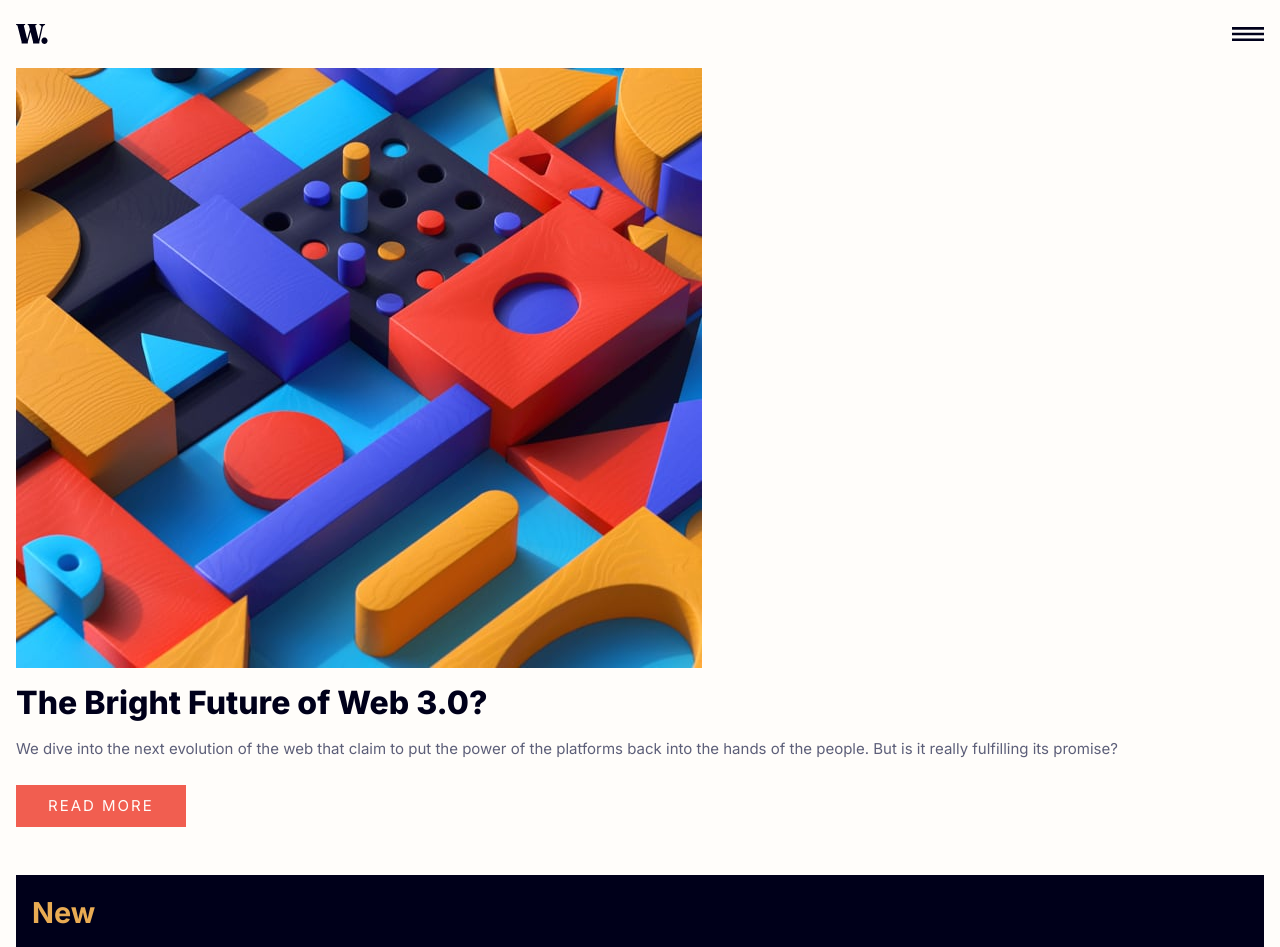
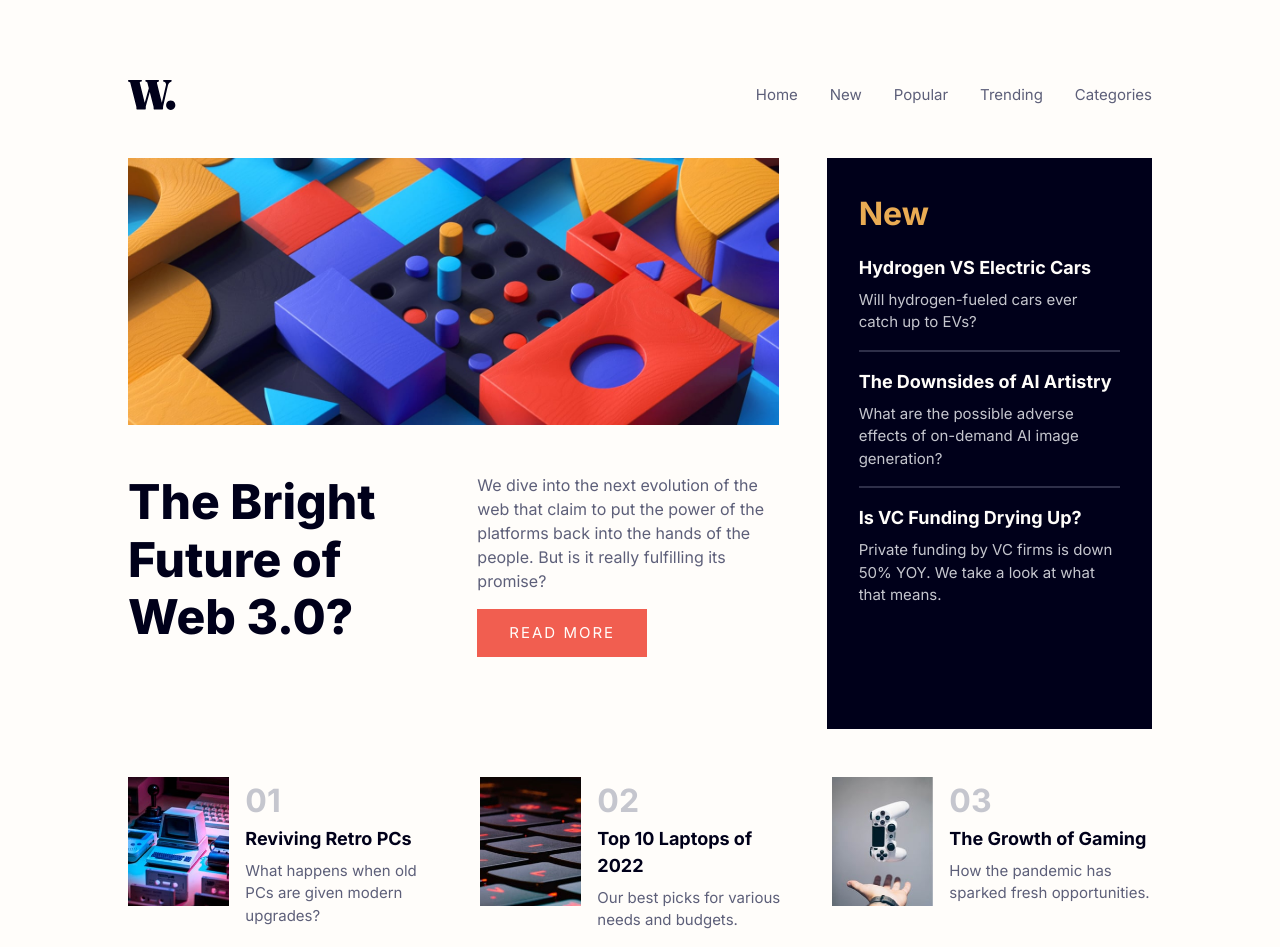
Before and after one commit to setbbagas/news-homepage, a plain HTML site: page index.html in a window 1280 px wide. Shown: the top 947 px of the page. Drawn offline with Linux system fonts and the light colour scheme.

Commit message:
Add desktop version

```diff
--- a/assets/css/style.css
+++ b/assets/css/style.css
@@ -171,10 +171,16 @@ body {
     color: var(--clr-neutral-100);
     background-color: var(--clr-button);
     padding: 0.625rem 2rem;
-    /* font-size: 14px; */
+    /*font-size: 14px;
+    */
     letter-spacing: 2px;
     display: block;
     width: max-content;
+    transition: 0.3s;
+}
+
+.hero__btn:active {
+    background-color: var(--clr-neutral-400);
 }
 
 /* aside */
@@ -196,6 +202,12 @@ body {
     font-weight: var(--fw-bold);
     color: var(--clr-heading-light);
     padding-bottom: 0.5rem;
+    transition: 0.3s;
+    cursor: pointer;
+}
+
+.aside .card__title:active {
+    color: var(--clr-secondary);
 }
 
 .aside .card p {
@@ -238,4 +250,146 @@ body {
     font-weight: var(--fw-bold);
     color: var(--clr-heading-dark);
     padding-bottom: 0.5rem;
+    transition: 0.3s;
+    cursor: pointer;
 }
+
+.content .card__title:active {
+    color: var(--clr-primary);
+}
+
+/* desktop */
+@media screen and (min-width: 415px) {
+    .container {
+        width: calc(100% - 16rem);
+    }
+
+    /* header */
+    .header {
+        padding-block: 5rem 3rem;
+    }
+
+    .logo {
+        width: 3rem;
+    }
+
+    .nav__menu-hamburger {
+        display: none;
+    }
+
+    .nav {
+        display: block;
+    }
+
+    .nav__menu-close {
+        display: none;
+    }
+
+    .nav__menu {
+        padding: 0;
+        gap: 2rem;
+        cursor: pointer;
+        transition: 0.3s;
+    }
+
+    .nav__item:hover,
+    .nav__item:active {
+        color: var(--clr-primary);
+    }
+
+    /* main */
+    .main {
+        grid-template-columns: 2fr 1fr;
+        grid-template-rows: auto;
+        grid-template-areas:
+            "hero aside"
+            "footer footer";
+    }
+
+    /* hero */
+    .hero {
+        grid-area: hero;
+        height: fit-content;
+    }
+
+    .hero__img--mobile {
+        display: none;
+    }
+
+    .hero__img--desktop {
+        display: block;
+        width: fit-content;
+    }
+
+    .hero__content {
+        padding-top: 3rem;
+        grid-template-columns: 1fr 1fr;
+        grid-template-rows: 1fr 1fr;
+        grid-template-areas:
+            "headline paragraph"
+            "headline button";
+        column-gap: 3rem;
+        row-gap: 1rem;
+    }
+
+    .hero__title {
+        grid-area: headline;
+        font-size: 3rem;
+        width: clamp(fit-content, max-content, 400px);
+        padding: 0;
+    }
+
+    .hero__paragraph {
+        grid-area: paragraph;
+        height: fit-content;
+        padding-bottom: 0;
+        font-size: 16px;
+    }
+
+    .hero__btn {
+        height: fit-content;
+        padding: 0.8rem 2rem;
+    }
+
+    .hero__btn:hover {
+        background-color: var(--clr-neutral-400);
+    }
+
+    /* aside */
+    .aside {
+        grid-area: aside;
+        padding: 2rem;
+        height: 100%;
+    }
+
+    .aside__title {
+        font-size: 2rem;
+    }
+
+    .aside .card__title:hover {
+        color: var(--clr-secondary);
+    }
+
+    /* footer */
+    .footer {
+        grid-area: footer;
+        height: fit-content;
+        grid-template-columns: repeat(3, 1fr);
+    }
+
+    .footer .card {
+        justify-self: stretch;
+    }
+
+    .content {
+        height: fit-content;
+    }
+
+    .content .number {
+        font-size: 2rem;
+    }
+
+    .content .card__title:hover {
+        color: var(--clr-primary);
+    }
+}
--- a/index.html
+++ b/index.html
@@ -19,7 +19,7 @@
                 /></a>
             </div>
             <nav class="nav">
-                <ul class="nav__menu">
+                <ul class="nav__menu flex">
                     <li class="nav__item"><a href="#">Home</a></li>
                     <li class="nav__item"><a href="#">New</a></li>
                     <li class="nav__item"><a href="#">Popular</a></li>
@@ -52,7 +52,7 @@
                         class="hero__img--desktop"
                     />
                 </div>
-                <div class="hero__content">
+                <div class="hero__content grid">
                     <h1 class="hero__title">The Bright Future of Web 3.0?</h1>
                     <p class="hero__paragraph">
                         We dive into the next evolution of the web that claim to
```
